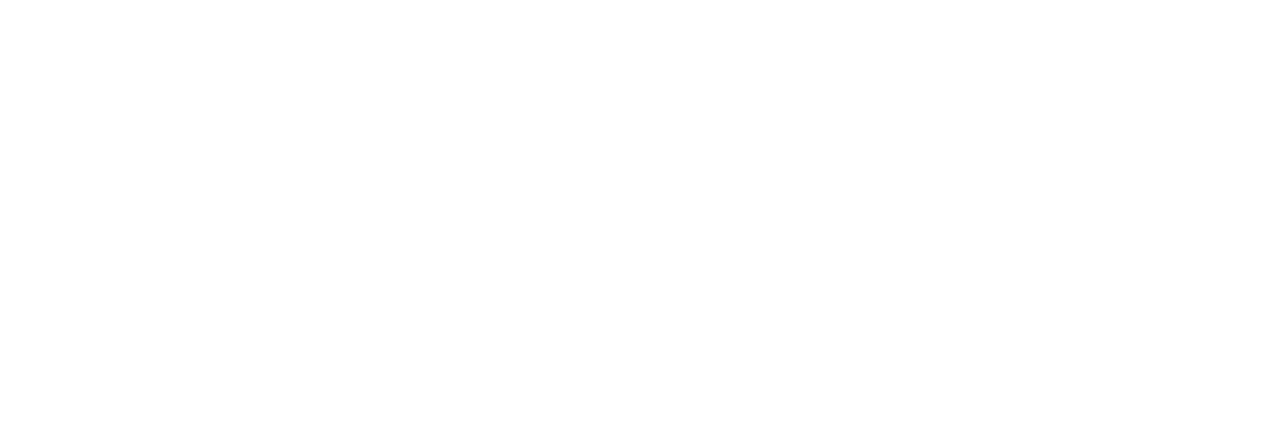
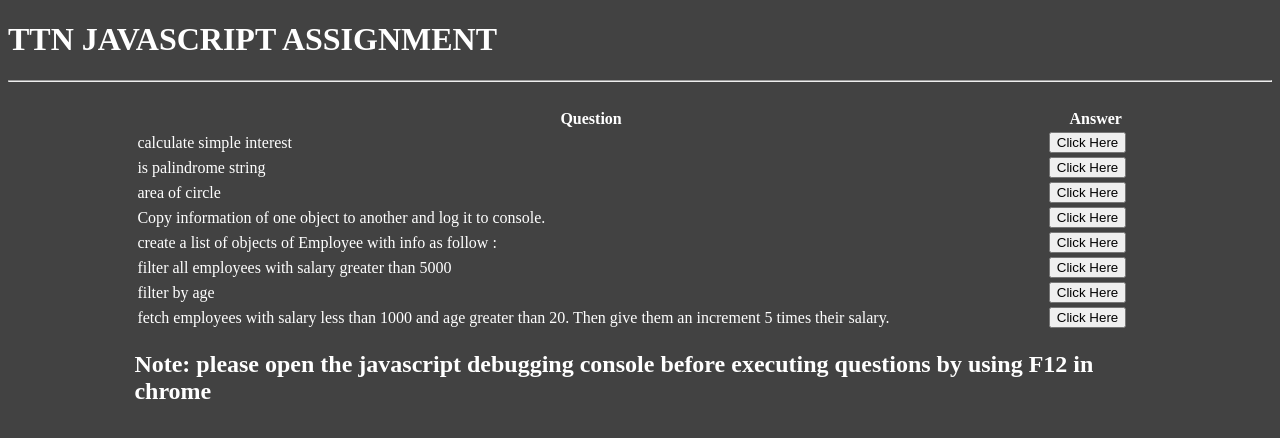
Before and after one commit to varnitgoyal/TTN_ASSIGNMENTS, a plain HTML site: page javascript_assingment/index.html in a window 1280 px wide. Drawn offline with Linux system fonts and the light colour scheme; files that its build step writes are made by us from their sources.

Commit message:
completed javascript assignment

```diff
--- a/javascript_assingment/index.html
+++ b/javascript_assingment/index.html
@@ -5,20 +5,75 @@
     <meta name="viewport" content="width=device-width, initial-scale=1.0">
     <meta http-equiv="X-UA-Compatible" content="ie=edge">
     <script src="app.js" type="text/javascript"> </script>
-    <Script src="prompt.js" type="text/javascript">
-        </Script>
-        <script src="isPalindrom.js">
-        </script>
-    <script src="areaOfCircle.js" type="text/javascript">
-    </script>
-    <script src="objectCopy.js" type="text/javascript">
-    </script>
+    <Script src="prompt.js" type="text/javascript"></Script>
+   <script src="isPalindrom.js"></script>
+    <script src="areaOfCircle.js" type="text/javascript"></script>
+    <script src="objectCopy.js" type="text/javascript"></script>
+    <script type="text/javascript" src="listOfEmployees.js"> </script>
+    <script type="text/javascript" src="operationsOnObject.js"></script>
+    <link rel="stylesheet" type="text/css" href="main.css">
 
-    </script>
-    <script type="text/javascript" src="listOfEmployees.js">
-    </script>
-    <title>Document</title>
+    <title>javascript assignments</title>
 </head>
 <body>
+    <header>
+        <h1> TTN JAVASCRIPT ASSIGNMENT</h1>
+    </header>
+    <hr/>
+    <div class="container">
+    <table style="width:100%">
+        <tr>
+
+          <th>Question </th>
+          <th>Answer</th>
+
+        </tr>
+        <tr>
+          <td>calculate simple interest</td>
+          <td><button onclick="calculateSimpleInterest()">Click Here</button></td>
+
+        </tr>
+        <tr>
+          <td>is palindrome string</td>
+          <td><button onclick="isPalindrom()">Click Here</button></td>
+
+        </tr>
+        <tr>
+                <td>area of circle</td>
+                <td><button onclick="areaOfCircle()">Click Here</button></td>
+
+       </tr>
+       <tr>
+            <td>Copy information of one object to another and log it to console.
+
+                </td>
+            <td><button onclick="ObjectCopy()">Click Here</button></td>
+
+   </tr>
+   <tr>
+        <td>create a list of objects of Employee with info as follow :</td>
+        <td><button onclick="printAllEmployees()">Click Here</button></td>
+
+</tr>
+<tr>
+        <td>filter all employees with salary greater than 5000</td>
+        <td><button onclick="filterBySalary()">Click Here</button></td>
+
+</tr>
+<tr>
+    <td>filter by age</td>
+    <td><button onclick="groupByAge()">Click Here</button></td>
+</tr>
+
+<tr>
+        <td>fetch employees with salary less than 1000 and age greater than 20. Then give them an increment 5 times their salary.</td>
+        <td><button onclick="mapEmployees()">Click Here</button></td>
+    </tr>
+
+      </table>
+
+      <h2 id=note> Note: please open the javascript debugging console before executing questions by using F12 in chrome</h2>
+    </div>
+
 </body>
 </html>
--- a/javascript_assingment/isPalindrom.js
+++ b/javascript_assingment/isPalindrom.js
@@ -1,8 +1,9 @@
 "use strict";
-let isPalindrom=function (str){
+let isPalindrom=function (){
+    let str=prompt("enter the string");
 
     let rev_str=str.split('').reverse().join('');
-    return rev_str==str;
+    alert( rev_str==str);
 
 
     }
--- a/javascript_assingment/listOfEmployees.js
+++ b/javascript_assingment/listOfEmployees.js
@@ -37,3 +37,7 @@
 
 
 ]
+
+let printAllEmployees=function(){
+ Employees.forEach(emp=>console.log(emp)
+ )};
--- a/javascript_assingment/objectCopy.js
+++ b/javascript_assingment/objectCopy.js
@@ -1,5 +1,6 @@
 "use strict";
-let ObjectCopy=function(obj1){
+let ObjectCopy=function(){
+    let obj1=prompt("enter the object");
     let copyObj={};
     for(let prop in obj1){
         console.log(obj1[prop]);
@@ -7,7 +8,6 @@
 
 
     }
-    return copyObj;
 
-
+    alert(copyObj);
 }
--- a/javascript_assingment/operationsOnObject.js
+++ b/javascript_assingment/operationsOnObject.js
@@ -1,14 +1,17 @@
 "use strict";
 
 //B part
+let filterBySalary=function(){
+console.log(Employees.filter( employee=>employee.salary > 5000));
 
-Employees.filter( employee=>employee.salary > 5000);
-
-
+}
 //C part
 
-let groupByAge=Employees.map(employee=>{
+let groupByAge=function(){
     let emp=new Object();
+
+Employees.map(employee=>{
+
     if(employee.age in emp){
         emp[employee.age].push(employee);
     }
@@ -18,7 +21,10 @@
         emp[employee.age]=arr;
     }
    return emp;
-})
+});
+console.log(emp);
+};
+
 
 Employees.forEach(employee=>{
     let emp=new Object();
@@ -35,9 +41,13 @@
 })
 
 //d par
-Employees.map(employee => {
-    if (employee.salary<1000) {
+let mapEmployees=function(){
+console.log(Employees.map(employee => {
+    if (employee.salary<1000 && employee.age>20) {
         employee.salary=employee.salary*5 }
         return employee
 
-    });
+    }));
+
+
+}
```
